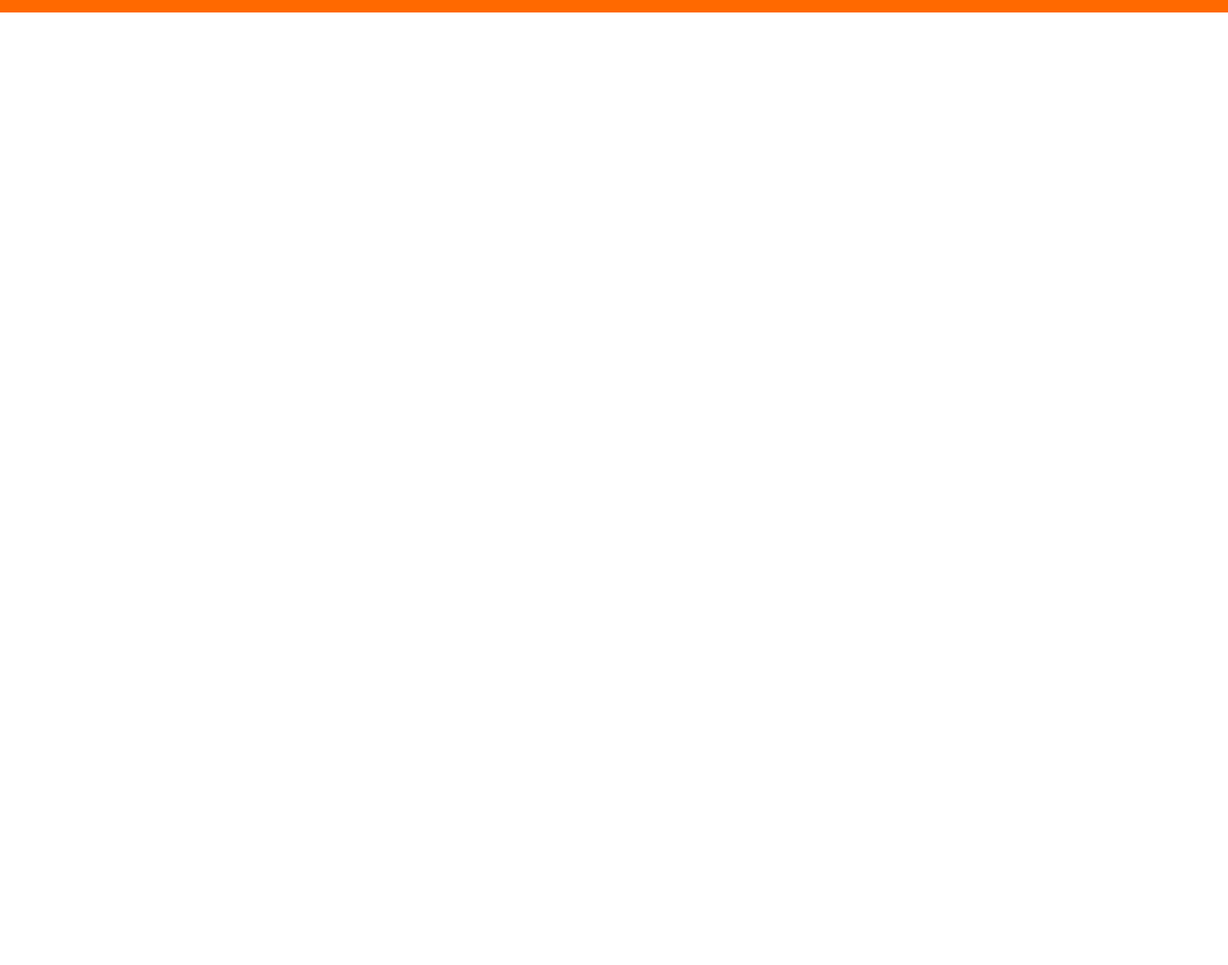
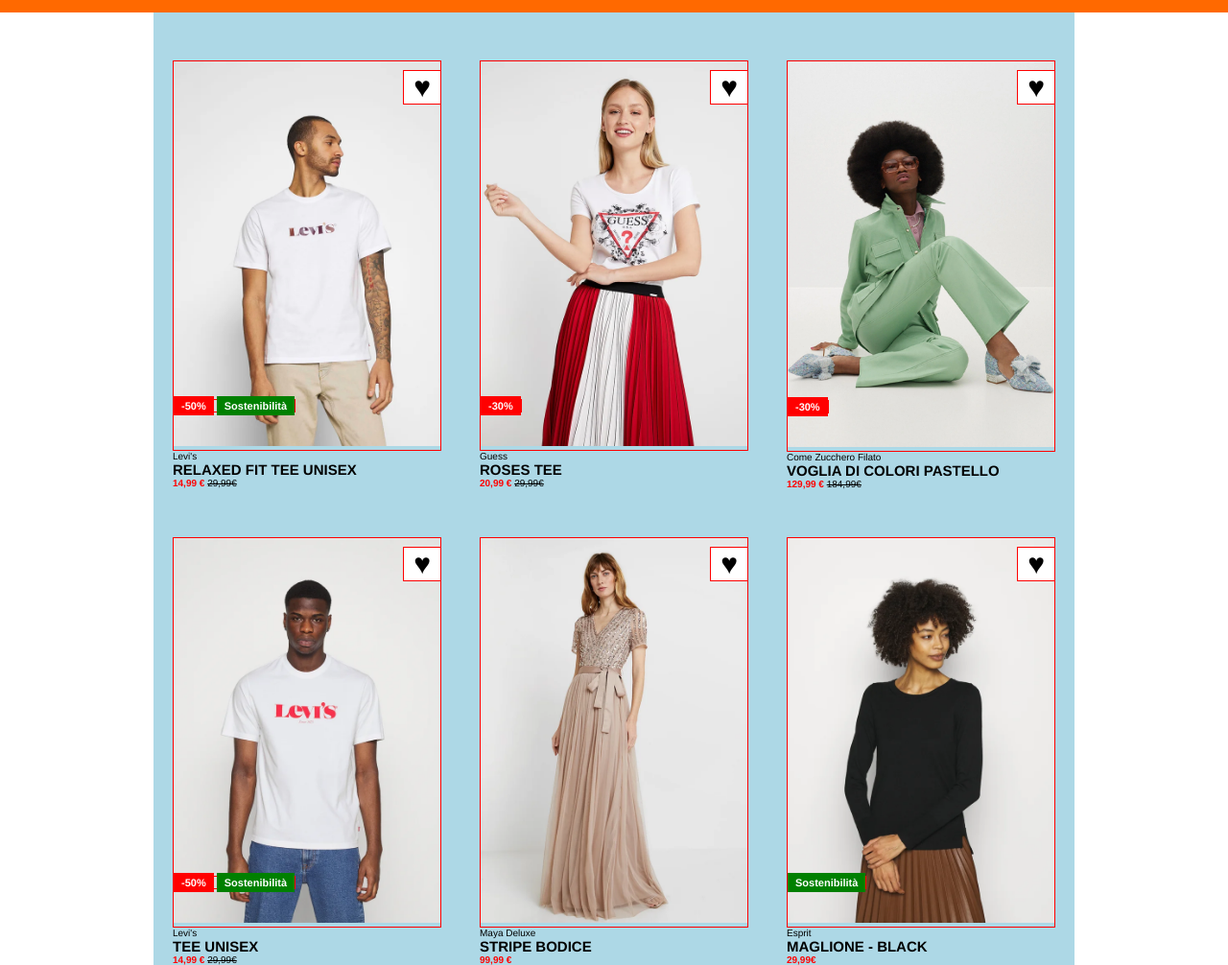
Before and after one commit to Neo-Machina/html-css-boolando, a plain HTML site: page index.html in a window 1280 px wide. Shown: the part 47-1053 px from the top of the page at 96% size. Before the commit the page ends 800 px from the top, so only its background shows below. Drawn offline with Linux system fonts and the light colour scheme.

Commit message:
main beta completed

```diff
--- a/css/style.css
+++ b/css/style.css
@@ -60,13 +60,14 @@ header {
 }
 
 /* MAIN */
-.products div {
+.product div {
     border: 1px solid red;
 }
 
-.product-list {
+.products-list {
     display: flex;
     background-color: pink;
+    flex-wrap: wrap
 
 }
 
@@ -75,3 +76,61 @@ header {
     padding: 0 20px;
     background-color: lightblue;
 }
+
+.product {
+    margin-top: 50px;
+    position: relative;
+}
+
+.img-back {
+    display: none;
+}
+
+.heart {
+    background-color: white;
+    color: black;
+    position: absolute;
+    right: 0;
+    top: 10px;
+    padding: 0 10px;
+    font-size: 30px;
+}
+
+.discount {
+    color: white;
+    font-weight: bold;
+    font-size: 11px;
+    display: inline-block;
+    position: absolute;
+    bottom: 40px;
+    left: 0;
+
+}
+
+.red-box {
+    background-color: #ff0000 ;
+    padding: 4px 8px;
+}
+
+.green-box {
+    background-color: #008000;
+    padding: 4px 8px;
+}
+
+.info-clothes {
+    font-size: 10px;
+}
+
+.clothing {
+    font-size: 15px;
+    font-weight: bold;
+}
+
+.current-price {
+    color: red;
+    font-weight: bold;
+}
+
+.old-price {
+    text-decoration: line-through;
+}
--- a/index.html
+++ b/index.html
@@ -22,19 +22,159 @@
     </header>
 
     <!-- MAIN -->
-    <!-- <main>
+    <main>
         <div class="container">
-            <div class="product-list">
+            <div class="products-list">
+                <!-- MODELLO 1 -->
                 <div class="col">
-                    <div class="products">
-                        <div>Lorem ipsum dolor sit, amet consectetur adipisicing elit. Sed iure cumque nulla saepe, accusamus natus corrupti ratione nesciunt at ipsa facilis tempore! Voluptates maxime accusantium architecto amet, ratione ex obcaecati.</div>
-                        <div>Lorem ipsum dolor sit, amet consectetur adipisicing elit. Sed iure cumque nulla saepe, accusamus natus corrupti ratione nesciunt at ipsa facilis tempore! Voluptates maxime accusantium architecto amet, ratione ex obcaecati.</div>
-                        <div>Lorem ipsum dolor sit, amet consectetur adipisicing elit. Sed iure cumque nulla saepe, accusamus natus corrupti ratione nesciunt at ipsa facilis tempore! Voluptates maxime accusantium architecto amet, ratione ex obcaecati.</div>
+                    <div class="product">
+                        <div>
+                            <img src="img/1.webp" alt="modello1">
+                            <img class="img-back" src="img/1b.webp" alt="modello1-b">
+
+                            <div class="heart">&hearts;</div>
+
+                            <div class="discount">
+                                <span class="red-box">-50%</span>
+                                <span class="green-box">Sostenibilità</span>
+                            </div>
+
+                        </div>
+                    </div>
+                    <!-- INFO CLOTHES 1 -->
+                    <div class="info-clothes">
+                        <div>Levi's</div>
+                        <div class="clothing" >RELAXED FIT TEE UNISEX</div>
+                        <div>
+                            <span class="current-price">14,99 €</span>
+                            <span class="old-price">29,99€</span>
+                        </div>
                     </div>
                 </div>
+
+                <!-- MODELLO 2 -->
+                <div class="col">
+                    <div class="product">
+                        <div>
+                            <img src="img/2.webp" alt="modello2">
+                            <img class="img-back" src="img/2b.webp" alt="modello2-b">
+
+                            <div class="heart">&hearts;</div>
+
+                            <div class="discount">
+                                <span class="red-box">-30%</span>
+                            </div>
+                        </div>
+                    </div>
+                     <!-- INFO CLOTHES 2 -->
+                    <div class="info-clothes">
+                        <div>Guess</div>
+                        <div class="clothing">ROSES TEE</div>
+                        <div>
+                            <span class="current-price">20,99 €</span>
+                            <span class="old-price">29,99€</span>
+                        </div>
+                    </div>
+                </div>
+
+                <!-- MODELLO 3 -->
+                <div class="col">
+                    <div class="product">
+                        <div>
+                            <img src="img/3.webp" alt="modello3">
+                            <img class="img-back" src="img/3b.webp" alt="modello3-b">
+
+                            <div class="heart">&hearts;</div>
+
+                            <div class="discount">
+                                <span class="red-box">-30%</span>
+                            </div>
+                        </div>
+                    </div>
+                     <!-- INFO CLOTHES 3 -->
+                    <div class="info-clothes">
+                        <div>Come Zucchero Filato</div>
+                        <div class="clothing">VOGLIA DI COLORI PASTELLO</div>
+                        <div>
+                            <span class="current-price">129,99 €</span>
+                            <span class="old-price">184,99€</span>
+                        </div>
+                    </div>
+                </div>
+
+                <!-- MODELLO 4 -->
+                <div class="col">
+                    <div class="product">
+                        <div>
+                            <img src="img/4.webp" alt="modello4">
+                            <img class="img-back" src="img/4b.webp" alt="modello4-b">
+
+                            <div class="heart">&hearts;</div>
+
+                            <div class="discount">
+                                <span class="red-box">-50%</span>
+                                <span class="green-box">Sostenibilità</span>
+                            </div>
+                        </div>
+                    </div>
+                     <!-- INFO CLOTHES 4 -->
+                    <div class="info-clothes">
+                        <div>Levi's</div>
+                        <div class="clothing">TEE UNISEX</div>
+                        <div>
+                            <span class="current-price">14,99 €</span>
+                            <span class="old-price">29,99€</span>
+                        </div>
+                    </div>
+                </div>
+
+                <!-- MODELLO 5 -->
+                <div class="col">
+                    <div class="product">
+                        <div>
+                            <img src="img/5.webp" alt="modello5">
+                            <img class="img-back" src="img/5b.webp" alt="modello5b">
+
+                            <div class="heart">&hearts;</div>
+                        </div>
+                    </div>
+                     <!-- INFO CLOTHES 5 -->
+                    <div class="info-clothes">
+                        <div>Maya Deluxe</div>
+                        <div class="clothing">STRIPE BODICE</div>
+                        <div>
+                            <span class="current-price">99,99 €</span>
+                        </div>
+                    </div>
+                </div>
+
+                <!-- MODELLO 6 -->
+                <div class="col">
+                    <div class="product">
+                        <div>
+                            <img src="img/6.webp" alt="modello6">
+                            <img class="img-back" src="img/6b.webp" alt="modello6-b">
+
+                            <div class="heart">&hearts;</div>
+
+                            <div class="discount">
+                                <span class="green-box">Sostenibilità</span>
+                            </div>
+                        </div>
+                    </div>
+                     <!-- INFO CLOTHES 6 -->
+                    <div class="info-clothes">
+                        <div>Esprit</div>
+                        <div class="clothing">MAGLIONE - BLACK</div>
+                        <div>
+                            <span class="current-price">29,99€</span>
+                        </div>
+                    </div>
+                </div>
+
             </div>
         </div>
-    </main> -->
+    </main>
 
     <!-- FOOTER -->
     <footer></footer>
```
